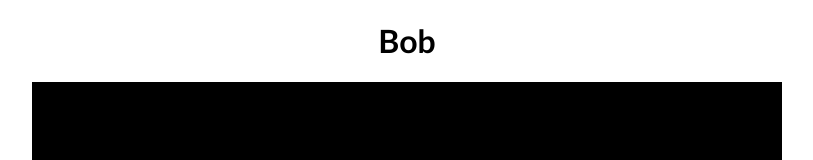
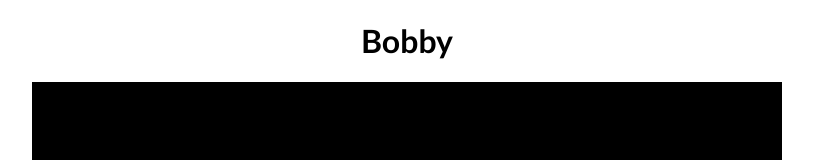
Before and after one commit to Armaan294/CSCI-312-Theory-Of-Comp, a plain HTML site: page index.html in a window 1280 px wide. Shown: the top 160 px of the page, without its empty margins (233-1046 px from the left). Drawn offline with Linux system fonts and the light colour scheme.

Commit message:
did this

```diff
--- a/index.html
+++ b/index.html
@@ -9,7 +9,7 @@
     </head>
     <body>
         <h1>
-            Bob
+            Bobby
         </h1>
         <canvas id="board"></canvas>
     </body>
```
